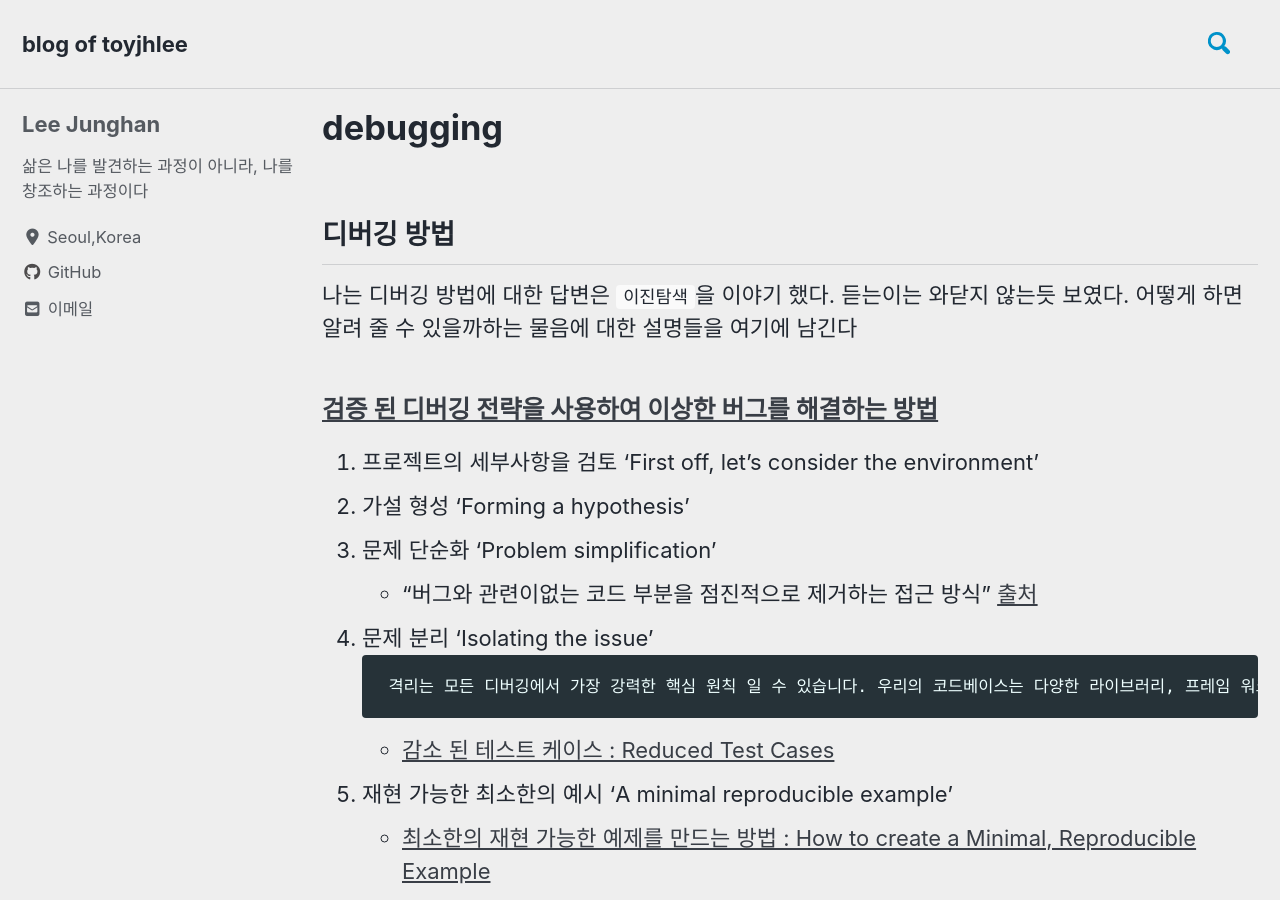
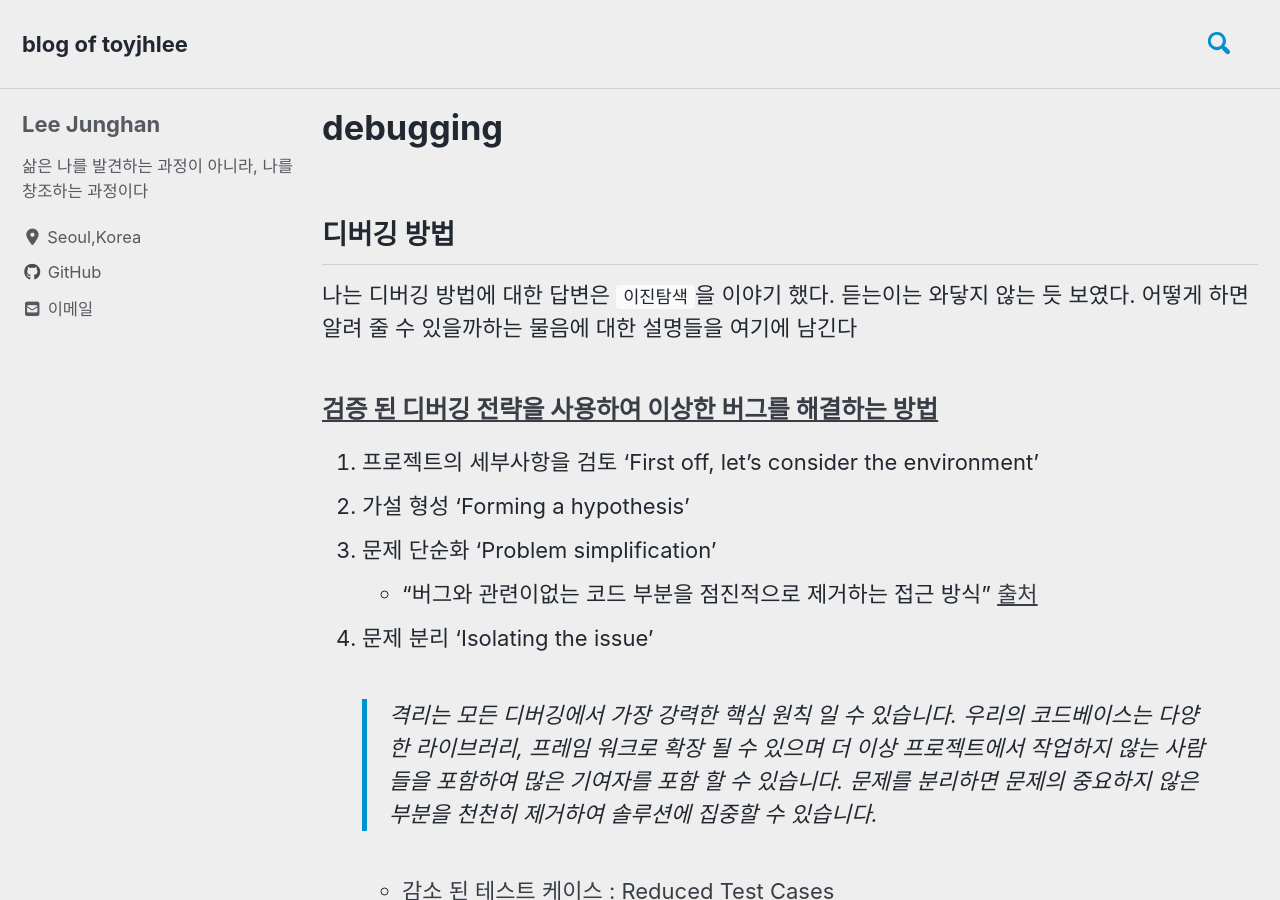
Before and after one commit to toyjhlee/toyjhlee.github.com, a Jekyll site: the page built from _posts/2020/11/2020-11-28-debugging.md, in a window 1280 px wide and 900 px high. Built offline with Jekyll 4.4.1, drawn with Linux system fonts in a browser that asks for light colours; cached includes are drawn as plain includes; nearby versions of some CDN libraries.

Commit message:
docs: minify update

````diff
--- a/_posts/2020/11/2020-11-28-debugging.md
+++ b/_posts/2020/11/2020-11-28-debugging.md
@@ -4,7 +4,7 @@ title: 'debugging'
 
 ## 디버깅 방법
 
-나는 디버깅 방법에 대한 답변은 `이진탐색`을 이야기 했다. 듣는이는 와닫지 않는듯 보였다. 어떻게 하면 알려 줄 수 있을까하는 물음에 대한 설명들을 여기에 남긴다
+나는 디버깅 방법에 대한 답변은 `이진탐색`을 이야기 했다. 듣는이는 와닿지 않는 듯 보였다. 어떻게 하면 알려 줄 수 있을까하는 물음에 대한 설명들을 여기에 남긴다
 
 ### [검증 된 디버깅 전략을 사용하여 이상한 버그를 해결하는 방법](https://css-tricks.com/heres-how-i-solved-a-weird-bug-using-tried-and-true-debugging-strategies/)
 
@@ -13,10 +13,11 @@ title: 'debugging'
 3. 문제 단순화 'Problem simplification'
     - "버그와 관련이없는 코드 부분을 점진적으로 제거하는 접근 방식" [출처][debugging techniques]
 4. 문제 분리 'Isolating the issue'
-    ```
-    격리는 모든 디버깅에서 가장 강력한 핵심 원칙 일 수 있습니다. 우리의 코드베이스는 다양한 라이브러리, 프레임 워크로 확장 될 수 있으며 더 이상 프로젝트에서 작업하지 않는 사람들을 포함하여 많은 기여자를 포함 할 수 있습니다. 문제를 분리하면 문제의 중요하지 않은 부분을 천천히 제거하여 솔루션에 집중할 수 있습니다.
-    ```
+
+    > 격리는 모든 디버깅에서 가장 강력한 핵심 원칙 일 수 있습니다. 우리의 코드베이스는 다양한 라이브러리, 프레임 워크로 확장 될 수 있으며 더 이상 프로젝트에서 작업하지 않는 사람들을 포함하여 많은 기여자를 포함 할 수 있습니다. 문제를 분리하면 문제의 중요하지 않은 부분을 천천히 제거하여 솔루션에 집중할 수 있습니다.
+
     - [감소 된 테스트 케이스 : Reduced Test Cases][reduced test cases]
+
 5. 재현 가능한 최소한의 예시 'A minimal reproducible example'
     - [최소한의 재현 가능한 예제를 만드는 방법 : How to create a Minimal, Reproducible Example][how to create a minimal, reproducible example]
 6. 나누고 해결 'Divide and conquer'
@@ -29,9 +30,7 @@ title: 'debugging'
     2. 문제 분리, 재현 가능한 최소한의 예시
     3. 나누고 해결
 
-    ```
-    버그에 너무 많은 시간을 할애하면 프로그래머가 지치고 디버깅이 역효과를 낼 수 있습니다. 휴식을 취하고 마음을 비우십시오. 휴식을 취한 후 다른 관점에서 문제에 대해 생각하십시오.
-    ```
+    > 버그에 너무 많은 시간을 할애하면 프로그래머가 지치고 디버깅이 역효과를 낼 수 있습니다. 휴식을 취하고 마음을 비우십시오. 휴식을 취한 후 다른 관점에서 문제에 대해 생각하십시오.
 
 ## [디버깅 기법 : Debugging Techniques][debugging techniques]
 
````
Also changed, not shown: _posts/2020/11/2020-11-17-recruiting.md (+8 -0 lines), _posts/2021/2021-01-21-If-it-doesn't-support-IE.md (+2 -0 lines), _posts/2021/2021-01-21-sass-docs.md (+6 -0 lines).
